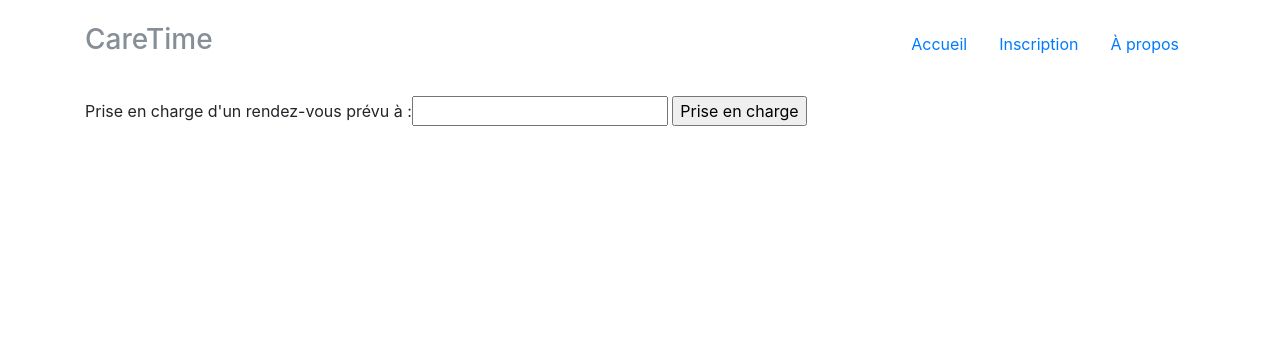
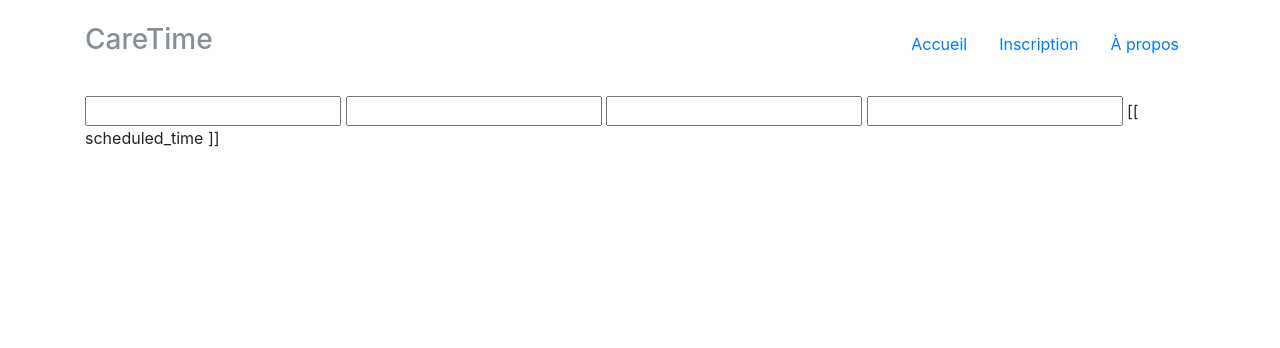
Before and after one commit to raphaelyancey/CareTime, a Django app: template main/templates/main/host_admin.html in a window 1280 px wide. Shown: the top 348 px of the page. Run offline with Django 3.2, Linux system fonts and the light colour scheme; the template is opened without the code that fills it: values that come from a table or form of the project are taken from there, others are empty; some libraries are stand-ins or nearby versions.

Commit message:
[WIP] Host scheduled time input with Vue.js

```diff
--- a/main/templates/main/base.html
+++ b/main/templates/main/base.html
@@ -41,5 +41,6 @@
     <script src="https://maxcdn.bootstrapcdn.com/bootstrap/4.0.0-beta/js/bootstrap.min.js" integrity="sha384-h0AbiXch4ZDo7tp9hKZ4TsHbi047NrKGLO3SEJAg45jXxnGIfYzk4Si90RDIqNm1" crossorigin="anonymous"></script>
     <!-- Place this tag in your head or just before your close body tag. -->
     <script async defer src="https://buttons.github.io/buttons.js"></script>
+    <script src="https://cdnjs.cloudflare.com/ajax/libs/vue/2.4.4/vue.min.js"></script>
 </body>
 </html>
--- a/main/templates/main/host_admin.html
+++ b/main/templates/main/host_admin.html
@@ -4,9 +4,14 @@
 
     <h2>{% if host.title %}{{ host.title }}{% endif %} {% if host.first_name %}{{ host.first_name }}{% endif %} {{host.last_name}}</h2>
 
-    <form action="{% url 'host_admin' host.slug %}" method="POST">
-        {{ pickup_form }}
-        <input type="submit" value="Prise en charge">
+    <form action="{% url 'host_admin' host.slug %}" method="POST" id="pickup-form">
+
+        <input type="text" v-model="scheduled_hour_1">
+        <input type="text" v-model="scheduled_hour_2">
+        <input type="text" v-model="scheduled_minute_1">
+        <input type="text" v-model="scheduled_minute_2">
+        [[ scheduled_time ]]
+        <input id="id_scheduled_time" name="scheduled_time" v-model="scheduled_time" type="hidden">
         {% csrf_token %}
     </form>
 
@@ -14,4 +19,24 @@
         <i>Prise en charge du rendez-vous de {{ appointment.scheduled_time }}{% if delay.total_seconds > 0 %} (avec un retard de {{delay}}){% endif %}</i>
     {% endif %}
 
+    <script type="text/javascript">
+        document.onready = function() {
+            var app = new Vue({
+                delimiters: ['[[', ']]'],
+                el: '#pickup-form',
+                data: {
+                    scheduled_hour_1: '1',
+                    scheduled_hour_2: '5',
+                    scheduled_minute_1: '1',
+                    scheduled_minute_2: '5'
+                },
+                computed: {
+                    scheduled_time: function() {
+                        return this.scheduled_hour_1+this.scheduled_hour_2+':'+this.scheduled_minute_1+this.scheduled_minute_2;
+                    }
+                }
+            })
+        }
+    </script>
+
 {% endblock content %}
```
